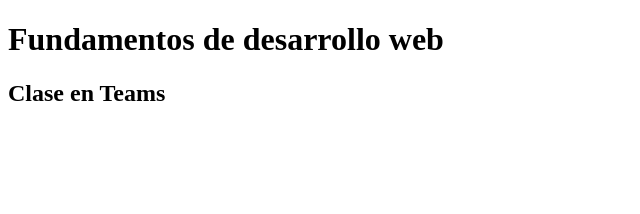
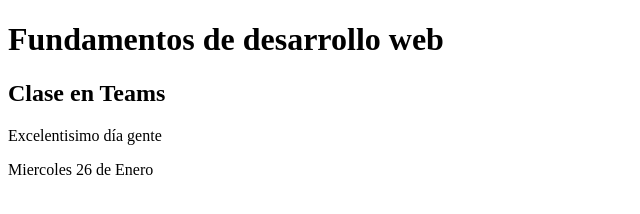
Before and after one commit to romanlg18/website_prueba_52, a plain HTML site: page index.html in a window 1280 px wide. Shown: the whole page, without its empty margins (0-640 px from the left). Drawn offline with Linux system fonts and the light colour scheme.

Commit message:
agregar saludo

```diff
--- a/index.html
+++ b/index.html
@@ -7,7 +7,10 @@
     <title>Grupo 52</title>
 </head>
 <body>
+    <!-- Esta es una página de prueba -->
     <h1>Fundamentos de desarrollo web</h1>
     <h2>Clase en Teams</h2>
+    <p>Excelentisimo día gente</p>
+    <p>Miercoles 26 de Enero</p>
 </body>
 </html>
```
